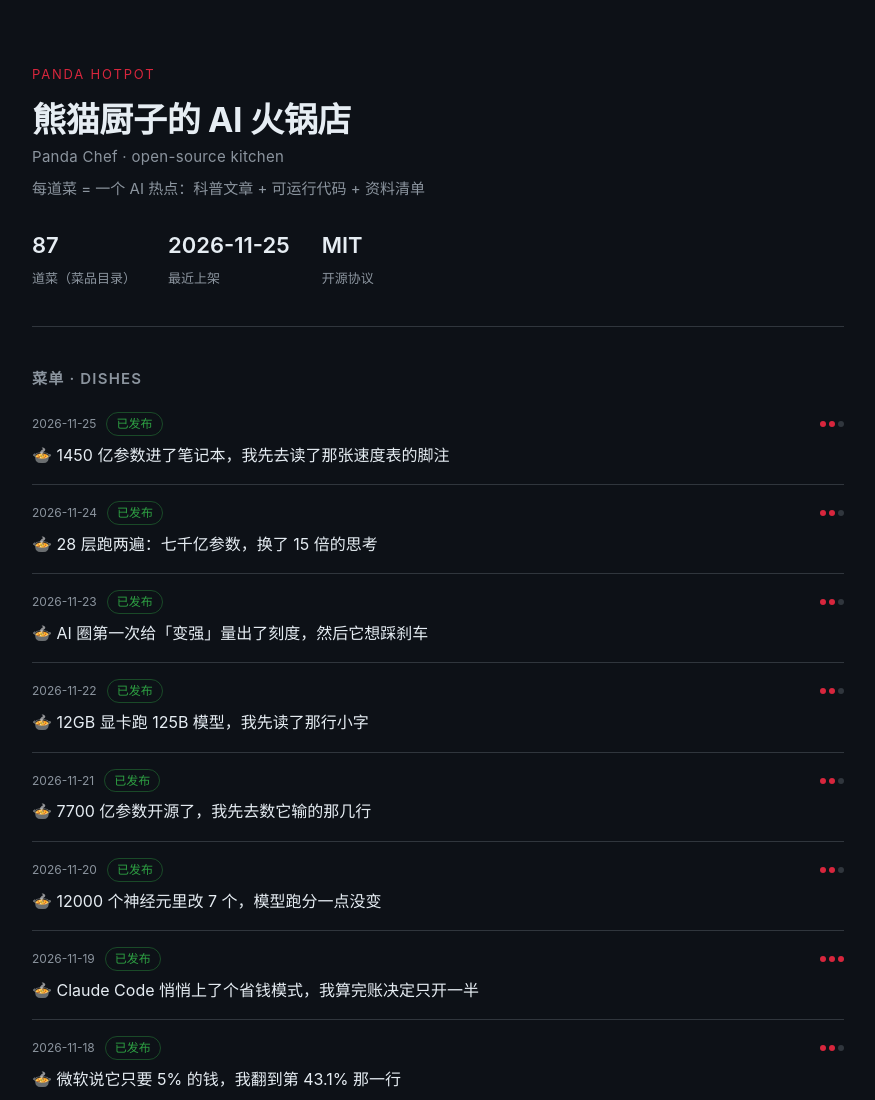
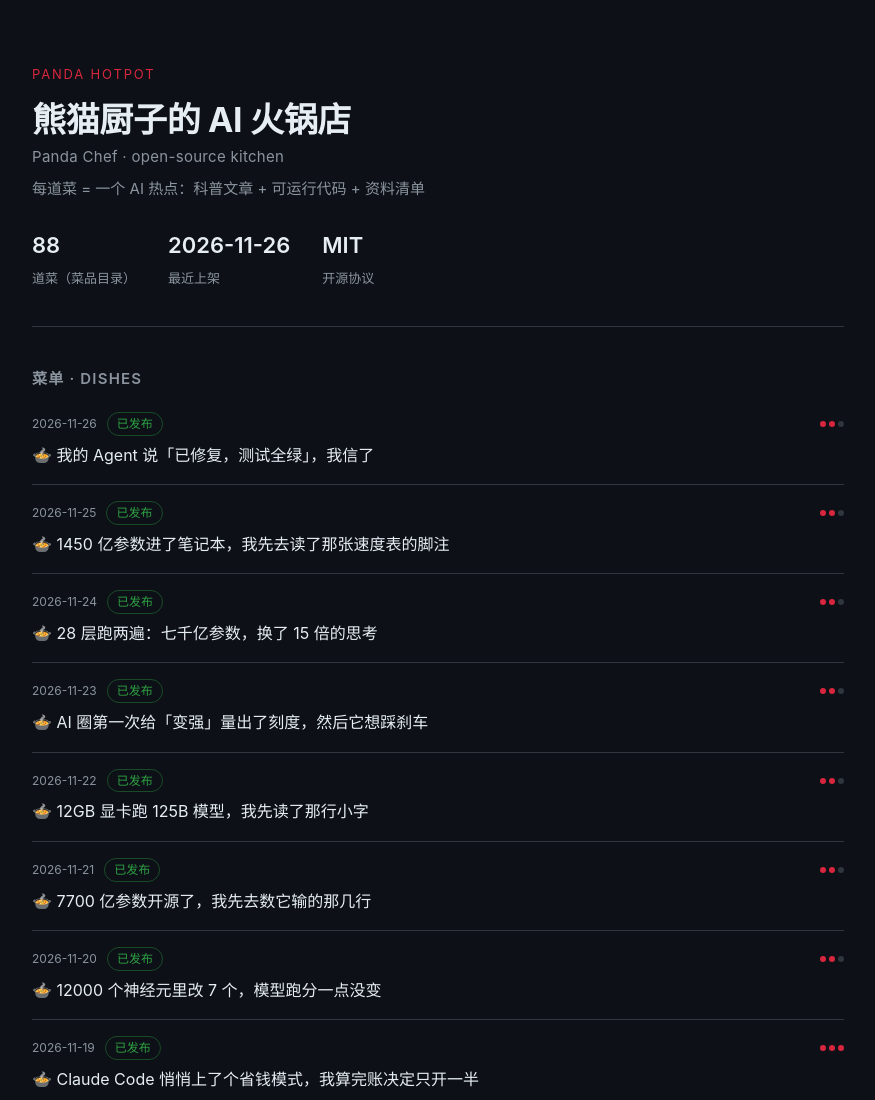
Before and after one commit to panda-chef/panda-hotpot, a plain HTML site: page docs/index.html in a window 1280 px wide. Shown: the top 1100 px of the page, without its empty margins (202-1077 px from the left). Drawn offline with Linux system fonts and the light colour scheme.

Commit message:
🍲 同步 2026-11-26 菜品

```diff
--- a/docs/index.html
+++ b/docs/index.html
@@ -58,14 +58,18 @@
       <h1>熊猫厨子的 AI 火锅店<small>Panda Chef · open-source kitchen</small></h1>
       <p class="tagline">每道菜 = 一个 AI 热点：科普文章 + 可运行代码 + 资料清单</p>
       <div class="stats">
-        <div class="stat"><b>87</b><span>道菜（菜品目录）</span></div>
-        <div class="stat"><b>2026-11-25</b><span>最近上架</span></div>
+        <div class="stat"><b>88</b><span>道菜（菜品目录）</span></div>
+        <div class="stat"><b>2026-11-26</b><span>最近上架</span></div>
         <div class="stat"><b>MIT</b><span>开源协议</span></div>
       </div>
     </header>
 
     <h2>菜单 · Dishes</h2>
     <ul class="dishes">
+      <li class="dish">
+        <div class="meta"><span class="date">2026-11-26</span><span class="badge ok">已发布</span><span class="heat" title="热度"><i class="on"></i><i class="on"></i><i class=""></i></span></div>
+        <a class="title" href="https://github.com/panda-chef/panda-hotpot/blob/main/dishes/2026-11-26-%E6%88%91%E7%9A%84-Agent-%E8%AF%B4%E3%80%8C%E5%B7%B2%E4%BF%AE%E5%A4%8D%EF%BC%8C%E6%B5%8B%E8%AF%95%E5%85%A8%E7%BB%BF%E3%80%8D%EF%BC%8C%E6%88%91%E4%BF%A1%E4%BA%86/README.md">🍲 我的 Agent 说「已修复，测试全绿」，我信了</a>
+      </li>
       <li class="dish">
         <div class="meta"><span class="date">2026-11-25</span><span class="badge ok">已发布</span><span class="heat" title="热度"><i class="on"></i><i class="on"></i><i class=""></i></span></div>
         <a class="title" href="https://github.com/panda-chef/panda-hotpot/blob/main/dishes/2026-11-25-1450-%E4%BA%BF%E5%8F%82%E6%95%B0%E8%BF%9B%E4%BA%86%E7%AC%94%E8%AE%B0%E6%9C%AC%EF%BC%8C%E6%88%91%E5%85%88%E5%8E%BB%E8%AF%BB%E4%BA%86%E9%82%A3%E5%BC%A0%E9%80%9F%E5%BA%A6%E8%A1%A8/README.md">🍲 1450 亿参数进了笔记本，我先去读了那张速度表的脚注</a>
```
Also changed, not shown: 2 other files.
